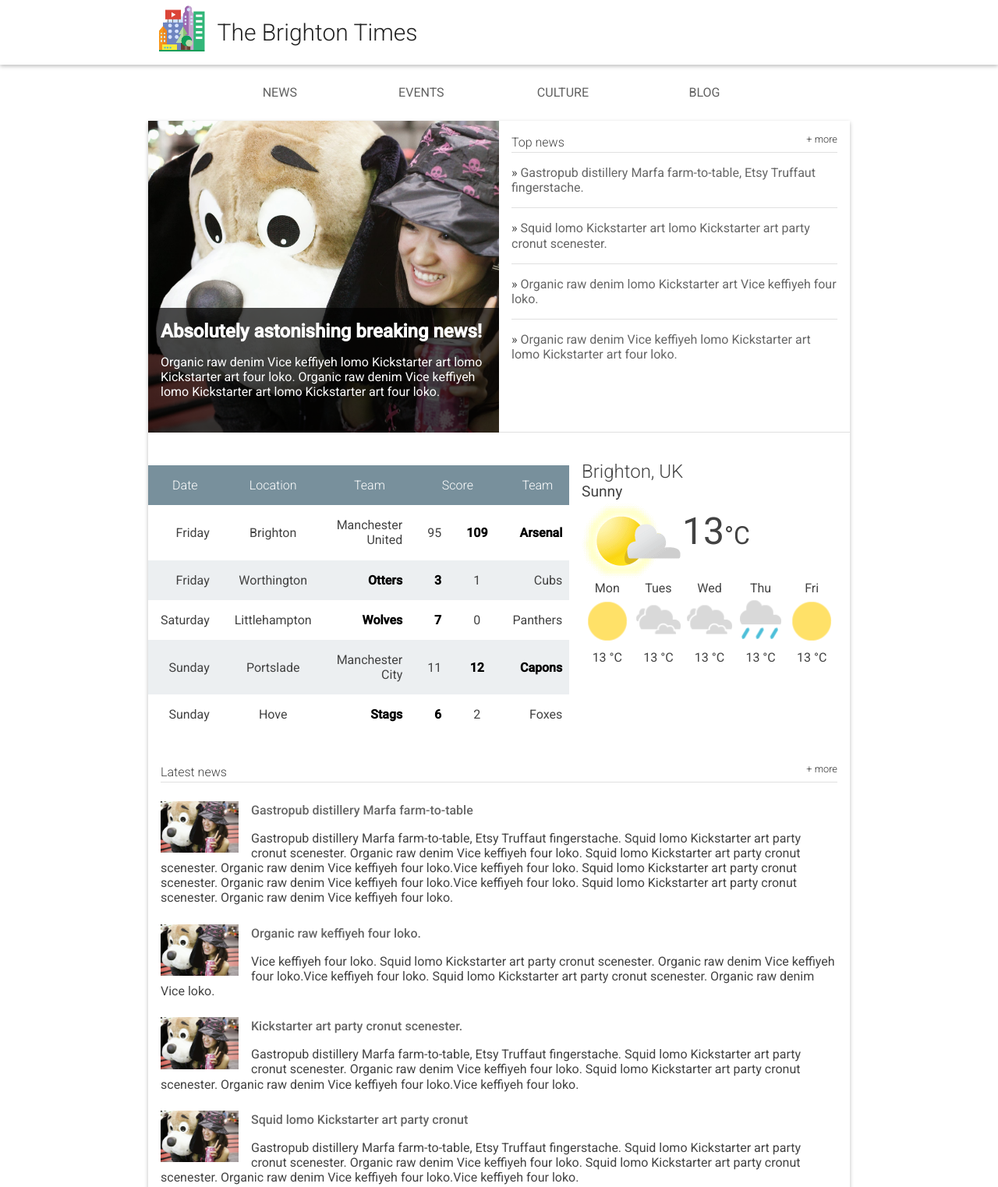
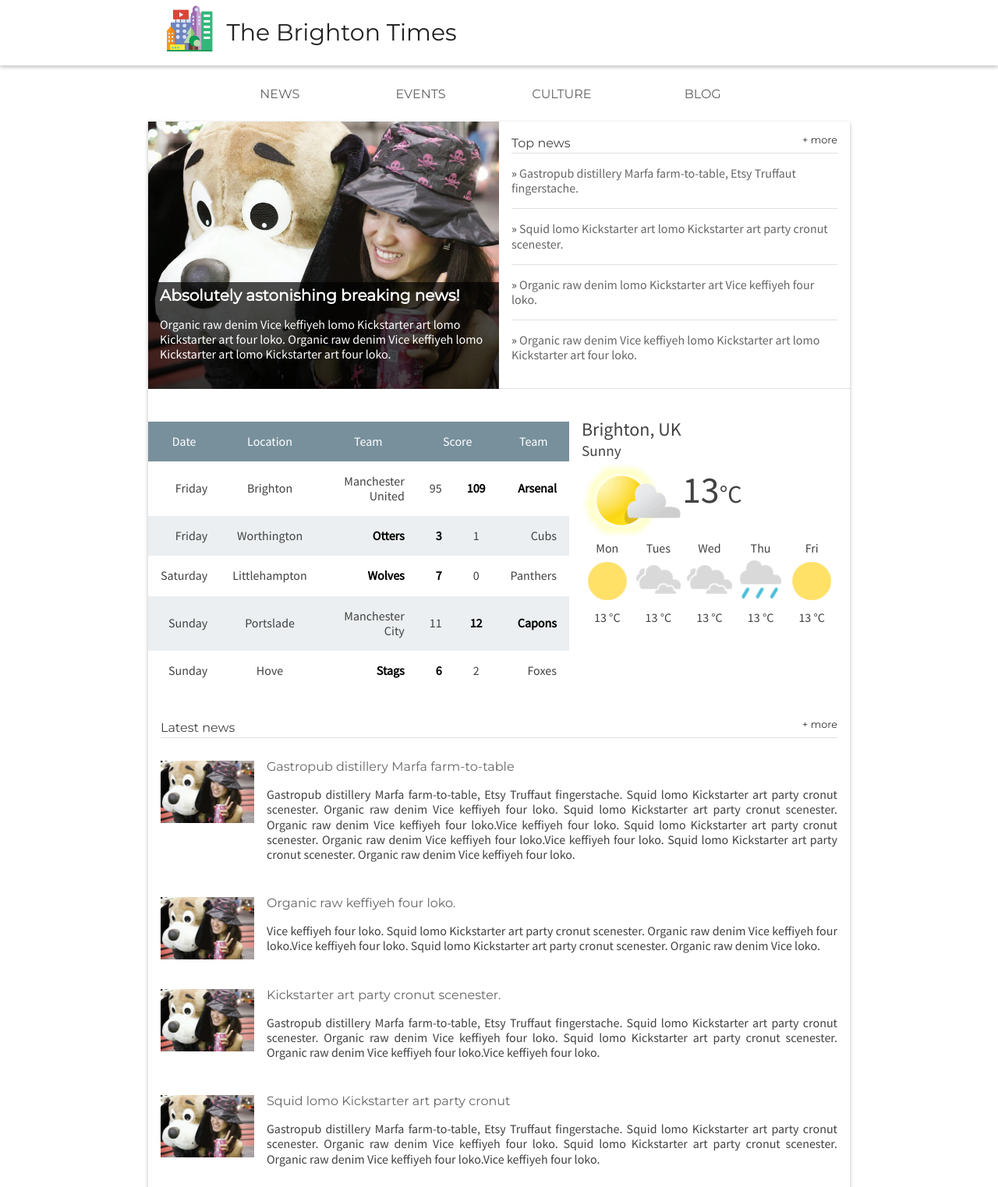
Before and after one commit to aneesa-saleh/brighton-times, a website: page index.html in a window 1280 px wide. Shown: the top 1523 px of the page at 78% size. Drawn offline with Linux system fonts and the light colour scheme.

Commit message:
Made text responsive

```diff
--- a/index.html
+++ b/index.html
@@ -5,7 +5,7 @@
     <meta name="viewport" content="width=device-width,initial-scale=1">
     <meta http-equiv="X-UA-Compatible" content="IE=edge">
     <title>Brighton Times</title>
-    <link href="https://fonts.googleapis.com/css?family=Roboto:300,400,500" rel="stylesheet" type="text/css">
+    <link href="https://fonts.googleapis.com/css?family=Montserrat|Source+Sans+Pro" rel="stylesheet" type="text/css">
     <link rel="stylesheet" href="https://stackpath.bootstrapcdn.com/font-awesome/4.7.0/css/font-awesome.min.css">
     <link rel="stylesheet" type="text/css" href="main.css">
   </head>
@@ -152,31 +152,47 @@
           <h2 class="news__title">Latest news <a href="#" class="news__more">+ more</a></h2>
           <ul>
             <li class="snippet">
+              <span>
                 <img class="snippet__thumbnail" src="images/dog.jpg" alt="picture of a girl with a large, stuffed dog toy">
+              </span>
+              <span>
                 <h3 class="snippet__title"><a href="#">Gastropub distillery Marfa farm-to-table</a></h3>
                 <p>Gastropub distillery Marfa farm-to-table, Etsy Truffaut fingerstache.
                 Squid lomo Kickstarter art party cronut scenester. Organic raw denim Vice keffiyeh four loko. Squid lomo Kickstarter art party cronut scenester. Organic raw denim Vice keffiyeh four loko.Vice keffiyeh four loko. Squid lomo Kickstarter art party cronut scenester. Organic raw denim Vice keffiyeh four loko.Vice keffiyeh four loko. Squid lomo Kickstarter art party cronut scenester. Organic raw denim Vice keffiyeh four loko.
                 </p>
+              </span>
             </li>
             <li class="snippet">
+              <span>
                 <img class="snippet__thumbnail" src="images/dog.jpg" alt="picture of a girl with a large, stuffed dog toy">
+              </span>
+              <span>
                 <h3 class="snippet__title"><a href="#">Organic raw keffiyeh four loko.</a></h3>
                 <p>Vice keffiyeh four loko. Squid lomo Kickstarter art party cronut scenester. Organic raw denim Vice keffiyeh four loko.Vice keffiyeh four loko. Squid lomo Kickstarter art party cronut scenester. Organic raw denim Vice loko.
                 </p>
+              </span>
             </li>
             <li class="snippet">
+              <span>
                 <img class="snippet__thumbnail" src="images/dog.jpg" alt="picture of a girl with a large, stuffed dog toy">
+              </span>
+              <span>
                 <h3 class="snippet__title"><a href="#">Kickstarter art party cronut scenester.</a></h3>
                 <p>Gastropub distillery Marfa farm-to-table, Etsy Truffaut fingerstache.
                 Squid lomo Kickstarter art party cronut scenester. Organic raw denim Vice keffiyeh four loko. Squid lomo Kickstarter art party cronut scenester. Organic raw denim Vice keffiyeh four loko.Vice keffiyeh four loko.
                 </p>
+              </span>
             </li>
             <li class="snippet">
+              <span>
                 <img class="snippet__thumbnail" src="images/dog.jpg" alt="picture of a girl with a large, stuffed dog toy">
+              </span>
+              <span>
                 <h3 class="snippet__title"><a href="#">Squid lomo Kickstarter art party cronut </a></h3>
                 <p>Gastropub distillery Marfa farm-to-table, Etsy Truffaut fingerstache.
                 Squid lomo Kickstarter art party cronut scenester. Organic raw denim Vice keffiyeh four loko. Squid lomo Kickstarter art party cronut scenester. Organic raw denim Vice keffiyeh four loko.Vice keffiyeh four loko.
                 </p>
+              </span>
             </li>
           </ul>
         </section>
--- a/main.css
+++ b/main.css
@@ -7,8 +7,7 @@ html {
 }
 
 body {
-  font-family: Roboto;
-  /*line-height: 1.2em;*/
+  font-family: 'Source Sans Pro', sans-serif;
   color: #424242;
 }
 
@@ -27,6 +26,7 @@ h3,
 h4,
 h5 {
   margin: 0;
+  font-family: 'Montserrat', sans-serif;
 }
 
 header,
@@ -84,22 +84,22 @@ button {
 }
 
 .header__logo {
-  height: 50px;
+  height: 40px;
   vertical-align: top;
   margin: 0.5em 0.25em;
 }
 
 .header__title {
   font-weight: 300;
-  font-size: 27px;
-  margin: 0.8em 0.25em;
+  font-size: 23px;
+  line-height: 2.4em;
   display: inline-block;
   color: #212121;
 }
 
 #nav-button {
   float: right;
-  margin: 1.2em 0.25em;
+  line-height: 2.7em;
   font-size: 20px;
 }
 
@@ -150,6 +150,7 @@ button {
   text-decoration: none;
   color: #616161;
   padding: 1.5em;
+  font-family: 'Montserrat', sans-serif;
 }
 
 .nav a:hover {
@@ -189,7 +190,7 @@ main {
   position: relative;
   background-image: url("./images/dog.jpg");
   background-size: cover;
-  height: 400px;
+  height: 300px;
 }
 
 .hero article {
@@ -201,7 +202,11 @@ main {
   min-height: 40%;
   width: 100%;
   color: #fff;
-  padding: 1em;
+  padding: 5px;
+}
+
+.hero article h2 {
+  font-size: 20px;
 }
 
 
@@ -388,14 +393,16 @@ main {
 }
 
 .snippet {
-  clear: both;
   margin: 24px 0;
+  display: flex;
+}
+
+.snippet p {
+  text-align: justify;
 }
 
 .snippet__thumbnail {
-  width: 100px;
-  float: left;
-  margin-right: 1em;
+  display: none;
 }
 
 .snippet__title {
@@ -426,20 +433,37 @@ footer {
   text-align: center;
 }
 
-footer li {
-  display: inline-block;
-  margin: 0 1em;
-}
-
 footer a {
   text-decoration: none;
   color: #333;
   padding: 1.5em;
+  display: block;
 }
 
 @media screen and (min-width: 440px) {
   .scores__table tr {
     padding: 10px 60px;
+  }
+  /*
+   *
+   * Header
+   *
+   */
+
+  .header__inner {
+    padding: 0 20px;
+  }
+  .header__logo {
+    height: 50px;
+  }
+
+  .header__title {
+    font-size: 2em;
+    margin: 0.2em 0;
+  }
+  #nav-button {
+    line-height: 3em;
+    font-size: 22px;
   }
 }
 
@@ -450,7 +474,7 @@ footer a {
 }
 
 
-@media screen and (min-width: 540px) {
+@media screen and (min-width: 600px) {
   /*
    *
    * Top Level Navigation
@@ -489,12 +513,12 @@ footer a {
    */
 
   .header__logo {
-    height: 50px;
+    height: 60px;
   }
 
   .header__title {
-    font-size: 2.2em;
-    margin: 0.8em 0.25em;
+    font-size: 2.5em;
+    margin-left: 10px;
   }
 
   #nav-button {
@@ -517,12 +541,13 @@ footer a {
   }
 
   .hero {
-    width: 50%;
+    width: 60%;
+    height: auto;
     order: 1;
   }
 
   .weather {
-    width: 50%;
+    width: 40%;
     order: 2;
   }
 
@@ -635,8 +660,6 @@ footer a {
     font-weight: bold;
   }
 
-
-
   .scores__table td:nth-child(3) {
     text-align: right;
   }
@@ -645,6 +668,32 @@ footer a {
   .scores__table td:nth-child(5) {
     text-align: center;
   }
+
+  /*
+   *
+   * News
+   *
+   */
+   .snippet__thumbnail {
+     display: inherit;
+     width: 120px;
+     margin-top: 5px;
+     margin-right: 1em;
+   }
+
+  /*
+   *
+   * Footer
+   *
+   */
+
+   footer a, footer li {
+     display: inline-block;
+   }
+
+   .hero article {
+     padding: 5px 15px;
+   }
 }
 
 @media screen and (min-width: 900px) {
@@ -669,6 +718,7 @@ footer a {
 
   .hero {
     width: 50%;
+    height: auto;
   }
 
   .top-news {
@@ -690,15 +740,6 @@ footer a {
    *
    */
 
-  .header__logo {
-    height: 60px;
-  }
-
-  .header__title {
-    font-size: 2.5em;
-    margin: 0.8em 0.25em;
-  }
-
   .header__inner {
     width: 900px;
   }
```
Lines whose indentation alone changed are shown as unchanged.
